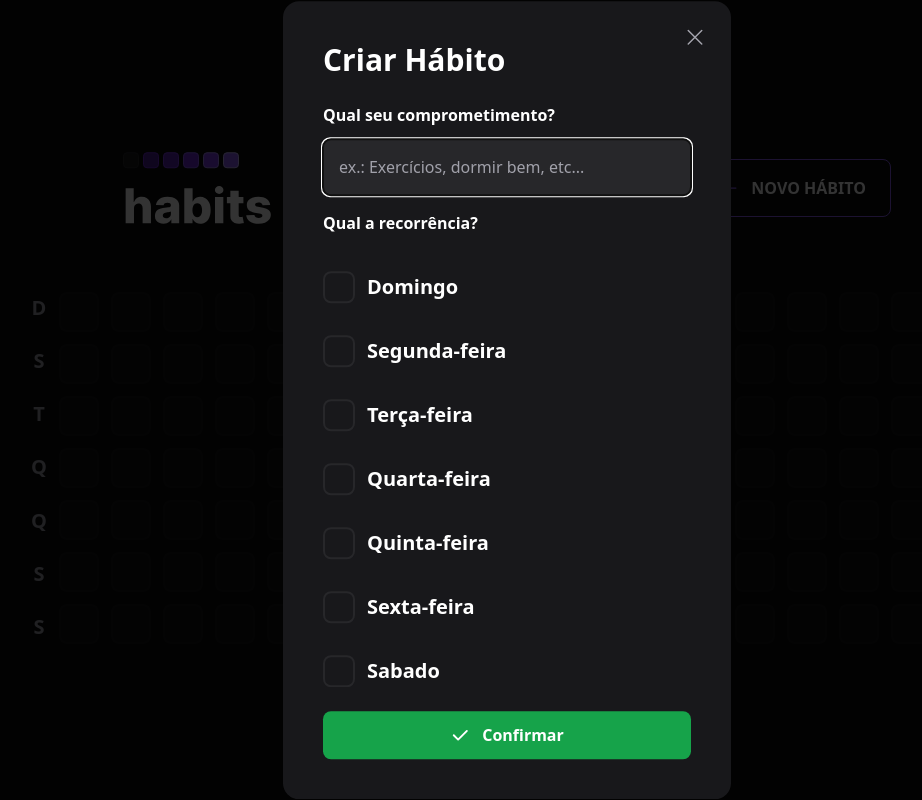
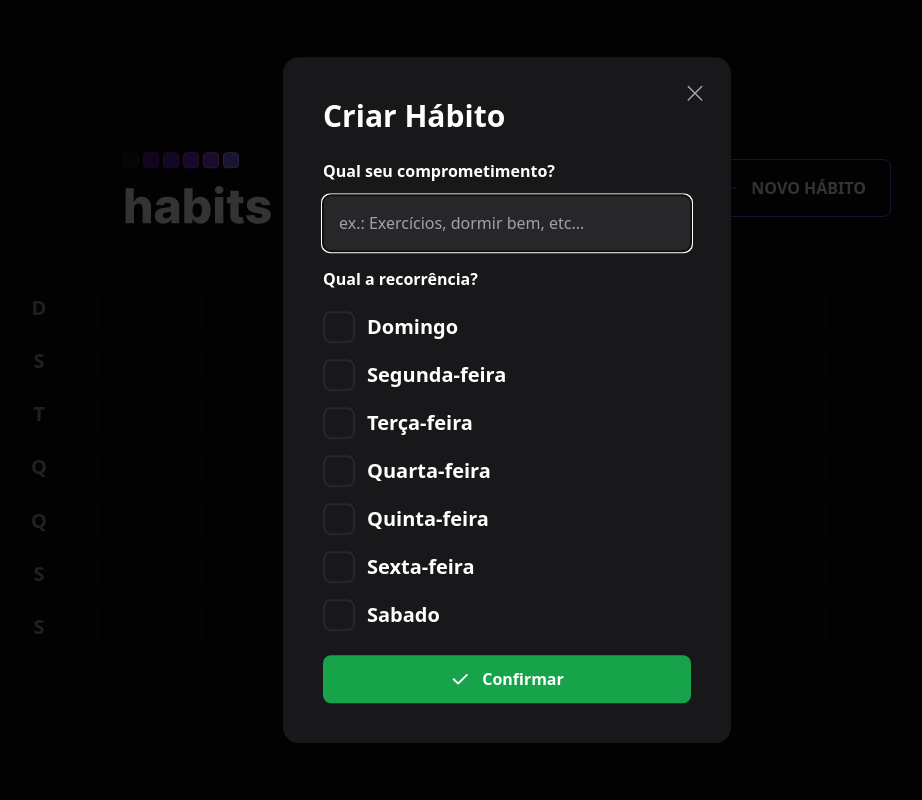
Before and after one commit to luas10c/nlw-setup, a React (Vite) app in the folder apps/web/: page / in a window 1280 px wide. Both pictures are taken after a click on the button "NOVO HÁBITO". Shown: the whole page, without its empty margins (133-1055 px from the left). Built offline with nearby package versions, Linux system fonts and the light colour scheme; no server answers.

Commit message:
feat(web): add focus-ring and disabled prop on checkbox component

```diff
--- a/apps/web/src/components/checkbox/checkbox.tsx
+++ b/apps/web/src/components/checkbox/checkbox.tsx
@@ -3,22 +3,29 @@ import clsx from 'clsx'
 
 interface Props {
   checked?: boolean
-  onChange?(value: boolean): void
+  disabled?: boolean
+  onChange: (value: boolean) => void
   description?: string
 }
 
 export const Checkbox = (props: Props) => {
-  const { checked, onChange = () => {}, description } = props
+  const { checked, disabled, onChange = () => {}, description } = props
 
   return (
     <button
       type="button"
-      onClick={() => onChange(!checked)}
-      className="flex gap-3 mt-6 items-center cursor-pointer select-none"
+      onClick={() => {
+        if (disabled) {
+          return
+        }
+
+        onChange(!checked)
+      }}
+      className="flex gap-3 mt-2 items-center cursor-pointer select-none group outline-none"
     >
       <div
         className={clsx(
-          'bg-zinc-900 border-2 border-zinc-800 w-8 h-8 rounded-lg flex items-center justify-center',
+          'bg-zinc-900 border-2 border-zinc-800 w-8 h-8 rounded-lg group-focus:ring-2 group-focus:ring-violet-700 group-focus:ring-offset-2 group-focus:ring-offset-background flex items-center justify-center transition-colors',
           {
             'bg-green-600 border-green-700': checked
           }
```
